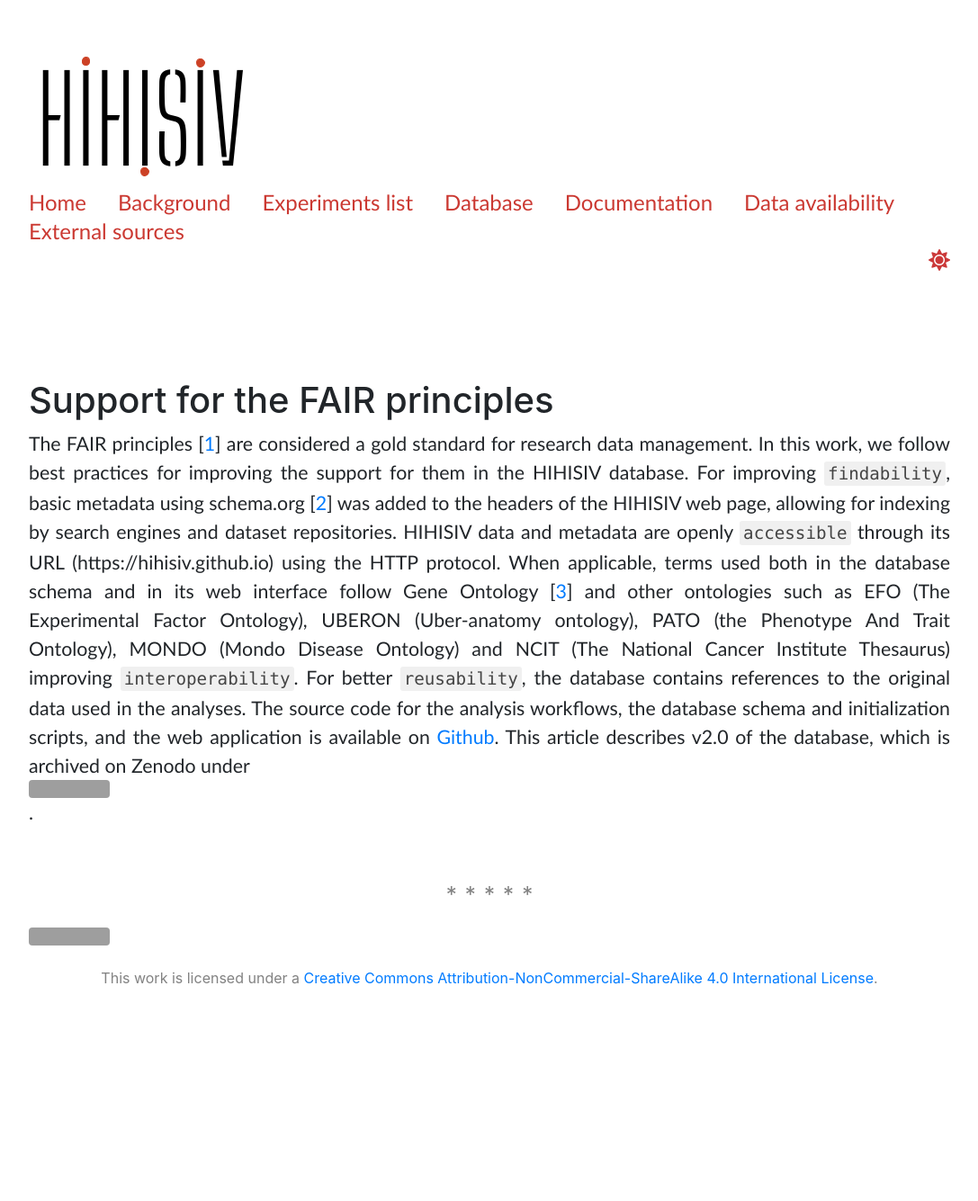
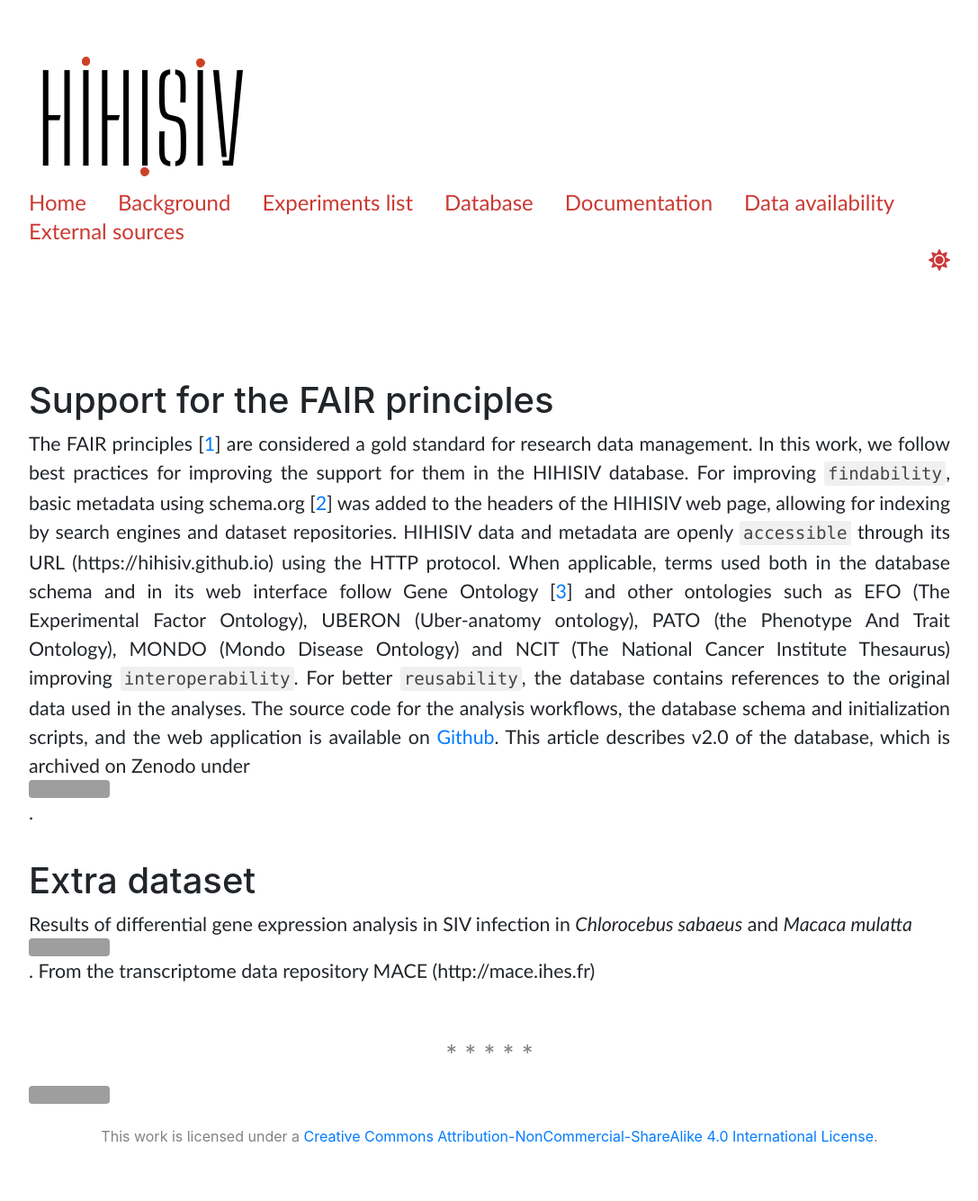
Before and after one commit to hihisiv/hihisiv.github.io, a Jekyll site: the page built from availability.md, in a window 1280 px wide. Shown: the whole page at 90% size, without its empty margins (96-1183 px from the left). Built offline with Jekyll 4.4.1, drawn with Linux system fonts in a browser that asks for light colours; nearby versions of some CDN libraries; a style sheet for code colours, icons or effects is not loaded; before the commit the page ends 1159 px from its top, so only the background shows below that; grey boxes are pictures that could not be loaded.

Commit message:
new zenodo

```diff
--- a/availability.md
+++ b/availability.md
@@ -11,3 +11,13 @@ output:
 # Support for the FAIR principles
 
 The FAIR principles [[1](https://www.nature.com/articles/sdata201618)] are considered a gold standard for research data management. In this work, we follow best practices for improving the support for them in the HIHISIV database. For improving `findability`, basic metadata using schema.org [[2](https://queue.acm.org/detail.cfm?id=2857276)] was added to the headers of the HIHISIV web page, allowing for indexing by search engines and dataset repositories. HIHISIV data and metadata are openly `accessible` through its URL (https://hihisiv.github.io) using the HTTP protocol. When applicable, terms used both in the database schema and in its web interface follow Gene Ontology [[3](https://www.nature.com/articles/ng0500_25)] and other ontologies such as EFO (The Experimental Factor Ontology), UBERON (Uber-anatomy ontology), PATO (the Phenotype And Trait Ontology), MONDO (Mondo Disease Ontology) and NCIT (The National Cancer Institute Thesaurus) improving `interoperability`. For better `reusability`, the database contains references to the original data used in the analyses. The source code for the analysis workflows, the database schema and initialization scripts, and the web application is available on [Github](https://github.com/quelopes/hihisiv). This article describes v2.0 of the database, which is archived on Zenodo under [![DOI](https://zenodo.org/badge/DOI/10.5281/zenodo.7093185.svg)](https://doi.org/10.5281/zenodo.7093185).
+
+
+
+
+
+# Extra dataset
+
+Results of differential gene expression analysis in SIV infection in *Chlorocebus sabaeus* and *Macaca mulatta*
+[![DOI](https://zenodo.org/badge/DOI/10.5281/zenodo.8219165.svg)](https://doi.org/10.5281/zenodo.8219165).
+From the transcriptome data repository MACE (http://mace.ihes.fr)
```
